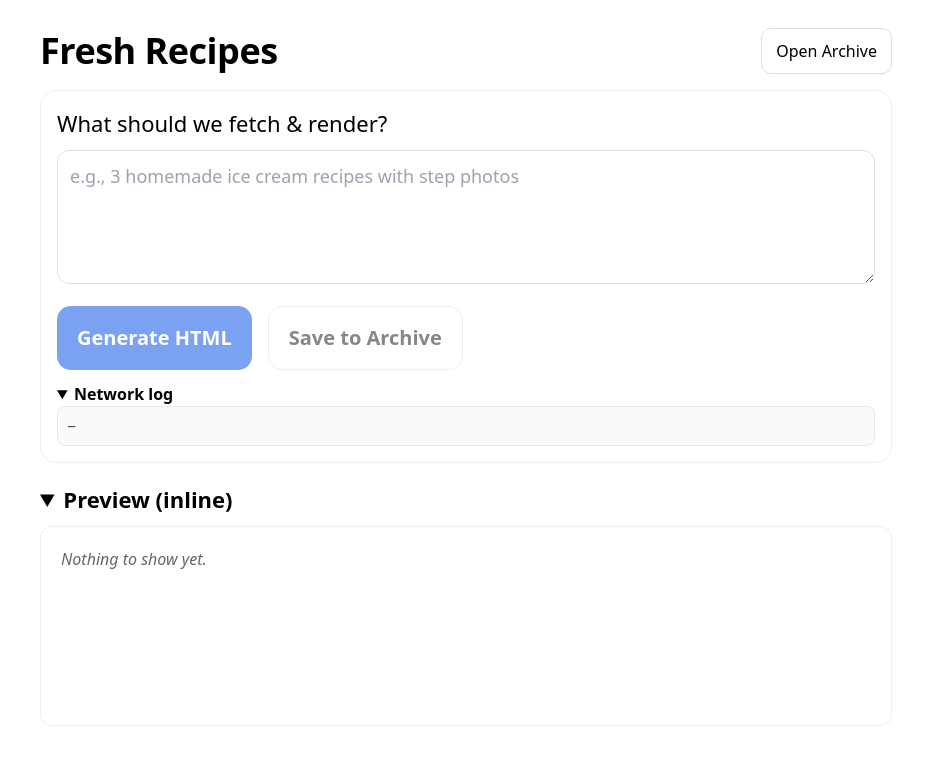
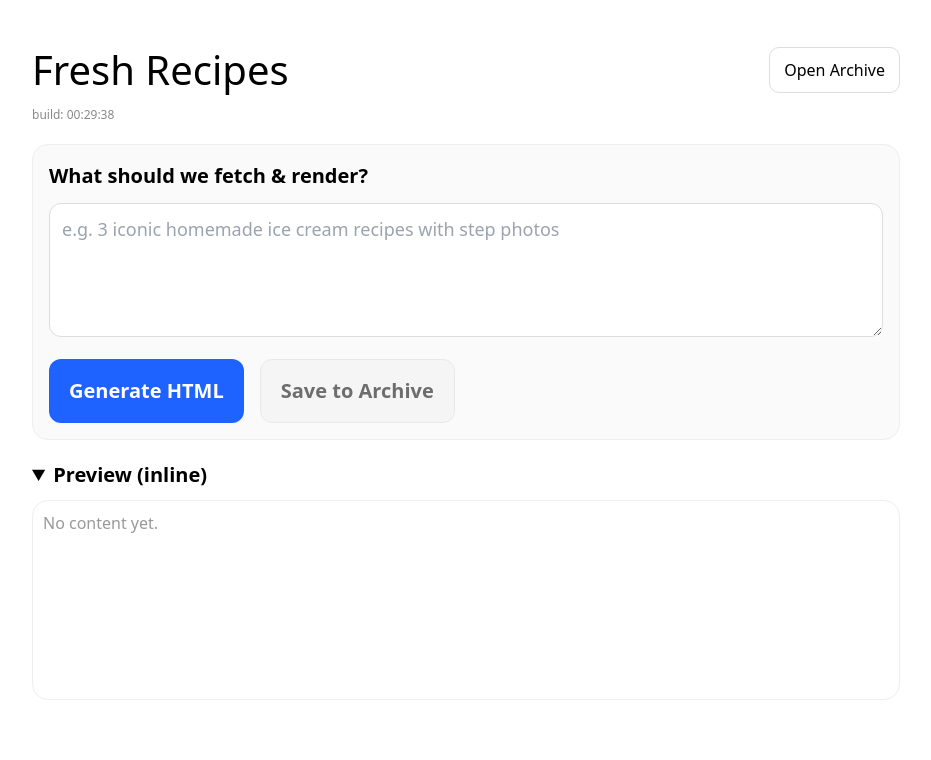
Before and after one commit to Apttyman/freshrecipes, a Next.js app: page / in a window 1280 px wide. Shown: the top 760 px of the page, without its empty margins (174-1105 px from the left). Built offline with nearby package versions, Linux system fonts and the light colour scheme.

Commit message:
Update page.tsx

```diff
--- a/app/page.tsx
+++ b/app/page.tsx
@@ -1,285 +1,231 @@
 // app/page.tsx
-// app/page.tsx (very top)
-"use client";
+"use client"; // MUST be first
 
 export const dynamic = "force-dynamic";
 export const revalidate = 0;
 
-
-
 import { useState } from "react";
 
-type GenResult = {
-  html?: string;
-  slug?: string;
-  error?: string;
-  rawSnippet?: string;
-};
+type GenResult = { html?: string; slug?: string; error?: string; debug?: any };
 
-export default function Home() {
-  const [input, setInput] = useState("");
-  const [html, setHtml] = useState("");
-  const [slug, setSlug] = useState("");
-  const [busy, setBusy] = useState(false);
-
-  const [uiError, setUiError] = useState<string | null>(null);
-  const [rawFallback, setRawFallback] = useState<string | null>(null);
-
-  // always-visible small log so you can debug on phone
-  const [log, setLog] = useState<string[]>([]);
-  const appendLog = (msg: string) =>
-    setLog((prev) => [...prev, `${new Date().toLocaleTimeString()}  ${msg}`].slice(-20));
+export default function HomePage() {
+  const [prompt, setPrompt] = useState("");
+  const [html, setHtml] = useState<string>("");
+  const [slug, setSlug] = useState<string>("");
+  const [err, setErr] = useState<string>("");
+  const [log, setLog] = useState<string>("");
 
   async function handleGenerate() {
-    setBusy(true);
-    setUiError(null);
-    setRawFallback(null);
+    setErr("");
     setHtml("");
     setSlug("");
-    setLog([]);
+    setLog("");
 
+    const url = `/api/generate?v=${Date.now()}`;
     try {
-      appendLog("POST /api/generate …");
-      const res = await fetch(`/api/generate`, {
+      const res = await fetch(url, {
         method: "POST",
-        headers: { "content-type": "application/json" },
-        // send both `prompt` and `q` just in case server expects either
-        body: JSON.stringify({ prompt: input, q: input }),
+        headers: { "Content-Type": "application/json" },
+        body: JSON.stringify({ prompt }),
       });
 
-      const contentType = res.headers.get("content-type") || "unknown";
-      const text = await res.text();
-      appendLog(`status ${res.status} ${res.ok ? "OK" : "ERR"} | ${contentType} | ${text.length} bytes`);
+      // Minimal network debug (shows up on the page)
+      const ct = res.headers.get("content-type") || "";
+      const sz = res.headers.get("content-length") || "";
+      setLog(
+        `request: POST ${url}\nstatus: ${res.status}\ncontent-type: ${ct}\ncontent-length: ${sz}`
+      );
 
-      // If it’s not JSON, show the body so it doesn’t look blank
-      if (!contentType.toLowerCase().includes("application/json")) {
-        setUiError(`Non-JSON from /api/generate (HTTP ${res.status})`);
-        setRawFallback(text.slice(0, 2000));
+      // If server didn’t return JSON, surface raw body
+      if (!ct.includes("application/json")) {
+        const raw = await res.text();
+        setErr(`Non-JSON response:\n${raw.slice(0, 2000)}`);
         return;
       }
 
-      let data: GenResult;
-      try {
-        data = JSON.parse(text);
-      } catch (e: any) {
-        setUiError(`JSON parse error from /api/generate`);
-        setRawFallback(text.slice(0, 2000));
+      const data: GenResult = await res.json();
+
+      if (data.error) {
+        setErr(data.error);
         return;
       }
-
-      if (!res.ok || data.error) {
-        setUiError(data.error ? String(data.error) : `HTTP ${res.status}`);
-        if (data.rawSnippet) setRawFallback(String(data.rawSnippet));
-        return;
-      }
-
-      const gotHtml = (data.html || "").toString();
-      const gotSlug = (data.slug || "").toString();
-
-      if (!gotHtml.trim()) {
-        setUiError("Empty HTML in response.");
-        if (data.rawSnippet) setRawFallback(String(data.rawSnippet));
-        return;
-      }
-
-      setHtml(gotHtml);
-      setSlug(gotSlug);
-      appendLog(`Rendered HTML (${gotHtml.length} chars)`);
+      setHtml(data.html || "");
+      setSlug(data.slug || "");
     } catch (e: any) {
-      setUiError(`Request failed: ${String(e?.message || e)}`);
-    } finally {
-      setBusy(false);
+      setErr(`Network error: ${e?.message || String(e)}`);
     }
   }
 
   async function handleSave() {
+    setErr("");
     if (!html) return;
-    setBusy(true);
-    setUiError(null);
 
     try {
-      appendLog("POST /api/save …");
-      const res = await fetch(`/api/save`, {
+      const res = await fetch(`/api/save?v=${Date.now()}`, {
         method: "POST",
-        headers: { "content-type": "application/json" },
+        headers: { "Content-Type": "application/json" },
         body: JSON.stringify({ html, slug }),
       });
 
-      const ct = res.headers.get("content-type") || "unknown";
-      const t = await res.text();
-      appendLog(`save status ${res.status} | ${ct} | ${t.length} bytes`);
+      const ct = res.headers.get("content-type") || "";
+      const sz = res.headers.get("content-length") || "";
+      setLog(
+        (prev) =>
+          prev +
+          `\n\nrequest: POST /api/save\nstatus: ${res.status}\ncontent-type: ${ct}\ncontent-length: ${sz}`
+      );
 
-      if (!ct.toLowerCase().includes("application/json")) {
-        setUiError(`Non-JSON from /api/save (HTTP ${res.status})`);
-        setRawFallback(t.slice(0, 2000));
+      if (!ct.includes("application/json")) {
+        const raw = await res.text();
+        setErr(`Save returned non-JSON:\n${raw.slice(0, 2000)}`);
         return;
       }
 
-      let data: any;
-      try {
-        data = JSON.parse(t);
-      } catch {
-        setUiError("JSON parse error from /api/save.");
-        setRawFallback(t.slice(0, 2000));
+      const data = await res.json();
+      if (data.error) {
+        setErr(data.error);
         return;
       }
-
-      if (!res.ok || data?.error) {
-        setUiError(`Save failed: ${data?.error || `HTTP ${res.status}`}`);
-        return;
-      }
-
-      const url: string | undefined = data?.url || data?.htmlUrl || data?.view;
-      if (url) {
-        window.location.href = url;
-      } else {
-        setUiError("Save succeeded but no URL was returned by /api/save.");
-      }
+      // Optionally navigate: window.location.href = `/archive/${slug}`;
     } catch (e: any) {
-      setUiError(`Save request failed: ${String(e?.message || e)}`);
-    } finally {
-      setBusy(false);
+      setErr(`Save error: ${e?.message || String(e)}`);
     }
   }
 
   return (
-    <main style={{ maxWidth: 900, margin: "0 auto", padding: 24 }}>
+    <main style={{ maxWidth: 900, margin: "24px auto", padding: 16 }}>
       <header style={{ display: "flex", justifyContent: "space-between", alignItems: "center" }}>
-        <h1 style={{ fontSize: 36, fontWeight: 800, letterSpacing: -0.5 }}>Fresh Recipes</h1>
+        <h1 style={{ fontSize: 40, margin: 0 }}>Fresh Recipes</h1>
         <a
           href="/archive"
-          style={{ border: "1px solid #ddd", padding: "10px 14px", borderRadius: 10, textDecoration: "none" }}
+          style={{
+            padding: "10px 14px",
+            border: "1px solid #ddd",
+            borderRadius: 10,
+            textDecoration: "none",
+            background: "#fff",
+          }}
         >
           Open Archive
         </a>
       </header>
 
-      <section style={{ border: "1px solid #eee", padding: 16, borderRadius: 16, marginTop: 12 }}>
-        <h2 style={{ fontSize: 22, marginBottom: 10 }}>What should we fetch &amp; render?</h2>
+      {/* tiny build stamp so you can confirm updates */}
+      <div style={{ color: "#888", fontSize: 12, marginTop: 6 }}>
+        build: {new Date().toISOString().slice(11, 19)}
+      </div>
+
+      <section
+        style={{
+          border: "1px solid #eee",
+          borderRadius: 16,
+          padding: 16,
+          marginTop: 20,
+          background: "#fafafa",
+        }}
+      >
+        <label style={{ fontWeight: 700, fontSize: 20 }}>
+          What should we fetch &amp; render?
+        </label>
         <textarea
+          value={prompt}
+          onChange={(e) => setPrompt(e.target.value)}
           rows={4}
-          value={input}
-          onChange={(e) => setInput(e.target.value)}
-          placeholder="e.g., 3 homemade ice cream recipes with step photos"
+          placeholder="e.g. 3 iconic homemade ice cream recipes with step photos"
           style={{
             width: "100%",
+            marginTop: 12,
+            padding: 12,
+            borderRadius: 12,
             border: "1px solid #ddd",
-            borderRadius: 12,
-            padding: 12,
             fontSize: 18,
-            outline: "none",
           }}
         />
+
         <div style={{ display: "flex", gap: 16, marginTop: 16 }}>
           <button
             onClick={handleGenerate}
-            disabled={busy || !input.trim()}
             style={{
-              background: "#2563eb",
-              color: "white",
-              border: "none",
-              borderRadius: 14,
               padding: "16px 20px",
+              background: "#1e63ff",
+              color: "#fff",
+              border: 0,
+              borderRadius: 12,
               fontSize: 20,
               fontWeight: 700,
-              opacity: busy || !input.trim() ? 0.6 : 1,
             }}
           >
-            {busy ? "Working…" : "Generate HTML"}
+            Generate HTML
           </button>
 
           <button
             onClick={handleSave}
-            disabled={busy || !html}
+            disabled={!html}
             style={{
-              background: "white",
+              padding: "16px 20px",
+              background: html ? "#fff" : "#f3f3f3",
               color: "#111",
               border: "1px solid #ddd",
-              borderRadius: 14,
-              padding: "16px 20px",
+              borderRadius: 12,
               fontSize: 20,
               fontWeight: 700,
-              opacity: busy || !html ? 0.5 : 1,
+              opacity: html ? 1 : 0.6,
             }}
           >
             Save to Archive
           </button>
         </div>
 
-        {/* Inline network log for phone debugging */}
-        <details open style={{ marginTop: 12 }}>
-          <summary style={{ cursor: "pointer", fontWeight: 600 }}>Network log</summary>
+        {/* inline debug */}
+        {log && (
           <pre
             style={{
-              background: "#f8fafc",
-              border: "1px solid #e5e7eb",
-              borderRadius: 8,
+              marginTop: 12,
+              whiteSpace: "pre-wrap",
+              background: "#f7f7ff",
+              border: "1px dashed #cbd5ff",
               padding: 10,
-              fontSize: 12,
-              whiteSpace: "pre-wrap",
-              wordBreak: "break-word",
-              maxHeight: 160,
-              overflow: "auto",
-            }}
-          >
-            {log.join("\n") || "—"}
-          </pre>
-        </details>
-
-        {uiError && (
-          <div
-            style={{
-              color: "#b91c1c",
-              background: "#fee2e2",
-              border: "1px solid #fecaca",
-              borderRadius: 12,
-              padding: 10,
-              marginTop: 12,
-              fontFamily: "ui-monospace, SFMono-Regular, Menlo, monospace",
-              whiteSpace: "pre-wrap",
-              wordBreak: "break-word",
-            }}
-          >
-            {uiError}
-          </div>
-        )}
-        {rawFallback && (
-          <details style={{ marginTop: 8 }}>
-            <summary style={{ cursor: "pointer" }}>Show raw response (first 2KB)</summary>
-            <pre
-              style={{
-                whiteSpace: "pre-wrap",
-                wordBreak: "break-word",
-                background: "#fff7ed",
-                border: "1px solid #fed7aa",
-                borderRadius: 8,
-                padding: 10,
+              borderRadius: 10,
               fontSize: 12,
             }}
           >
-              {rawFallback}
+            {log}
           </pre>
-          </details>
+        )}
+
+        {err && (
+          <div style={{ color: "#c00", marginTop: 12, fontFamily: "ui-monospace, monospace" }}>
+            {JSON.stringify({ error: err })}
+          </div>
         )}
       </section>
 
-      <section style={{ marginTop: 20 }}>
-        <details open>
-          <summary style={{ fontSize: 22, fontWeight: 700 }}>Preview (inline)</summary>
-          <div style={{ border: "1px solid #eee", borderRadius: 12, marginTop: 10, padding: 4, minHeight: 200 }}>
+      {/* Preview */}
+      <details open style={{ marginTop: 20 }}>
+        <summary style={{ fontSize: 20, fontWeight: 800 }}>Preview (inline)</summary>
+        <div
+          style={{
+            border: "1px solid #eee",
+            borderRadius: 16,
+            padding: 10,
+            marginTop: 10,
+            minHeight: 200,
+            background: "#fff",
+          }}
+        >
           {html ? (
             <iframe
               title="preview"
-                sandbox="allow-same-origin allow-popups allow-forms"
-                style={{ width: "100%", height: "75vh", border: "none", borderRadius: 10 }}
+              sandbox="allow-scripts allow-same-origin"
+              referrerPolicy="no-referrer"
+              style={{ width: "100%", height: 800, border: 0, borderRadius: 12 }}
               srcDoc={html}
             />
           ) : (
-              <div style={{ color: "#666", padding: 16, fontStyle: "italic" }}>Nothing to show yet.</div>
+            <div style={{ color: "#999" }}>No content yet.</div>
           )}
         </div>
       </details>
-      </section>
     </main>
   );
 }
```
Lines whose indentation alone changed are shown as unchanged.
